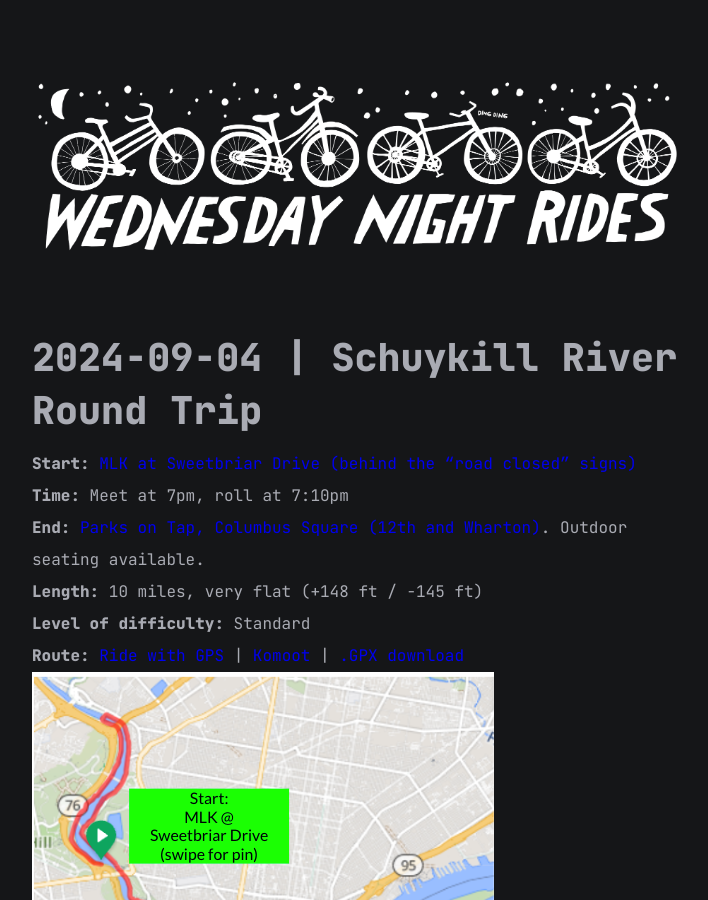
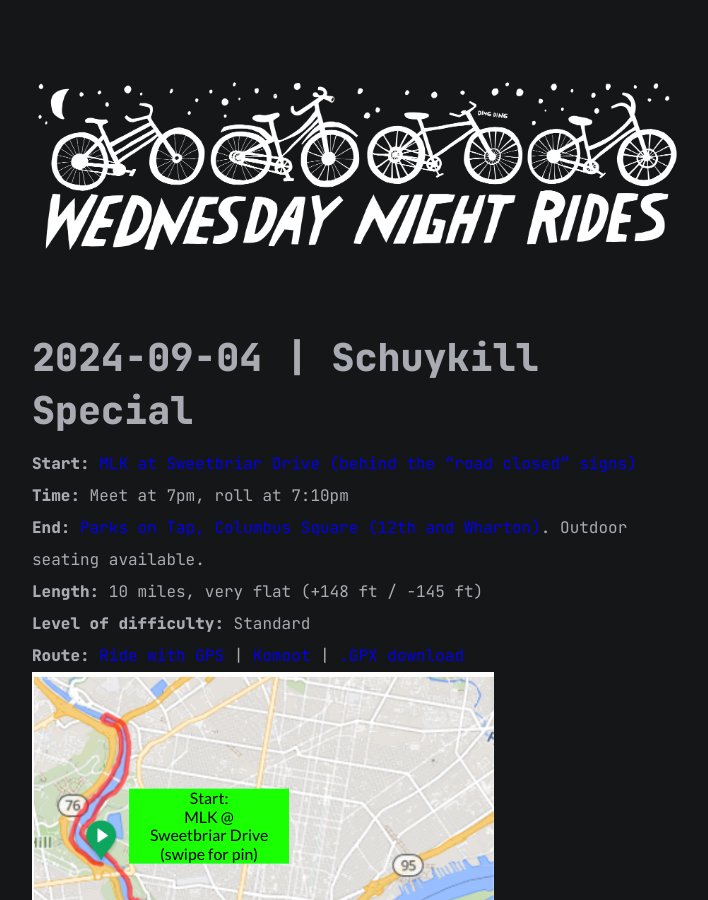
Before and after one commit to wednightrides/wednightrides.github.io, a Jekyll site: the page built from all_collections/_posts/2024-09-04-ride.md, in a window 1280 px wide and 900 px high. Shown: the whole window, without its empty margins (283-991 px from the left). Built offline with Jekyll 4.4.1, drawn with Linux system fonts in a browser that asks for light colours; nearby versions of some CDN libraries.

Commit message:
ride title update

```diff
--- a/all_collections/_posts/2024-09-04-ride.md
+++ b/all_collections/_posts/2024-09-04-ride.md
@@ -1,6 +1,6 @@
 ---
 layout: post
-title: 2024-09-04 | Schuykill River Round Trip
+title: 2024-09-04 | Schuykill Special
 date: 2024-09-03
 categories: ["rides"]
 start_location: MLK at Sweetbriar Drive (behind the “road closed” signs)
```
